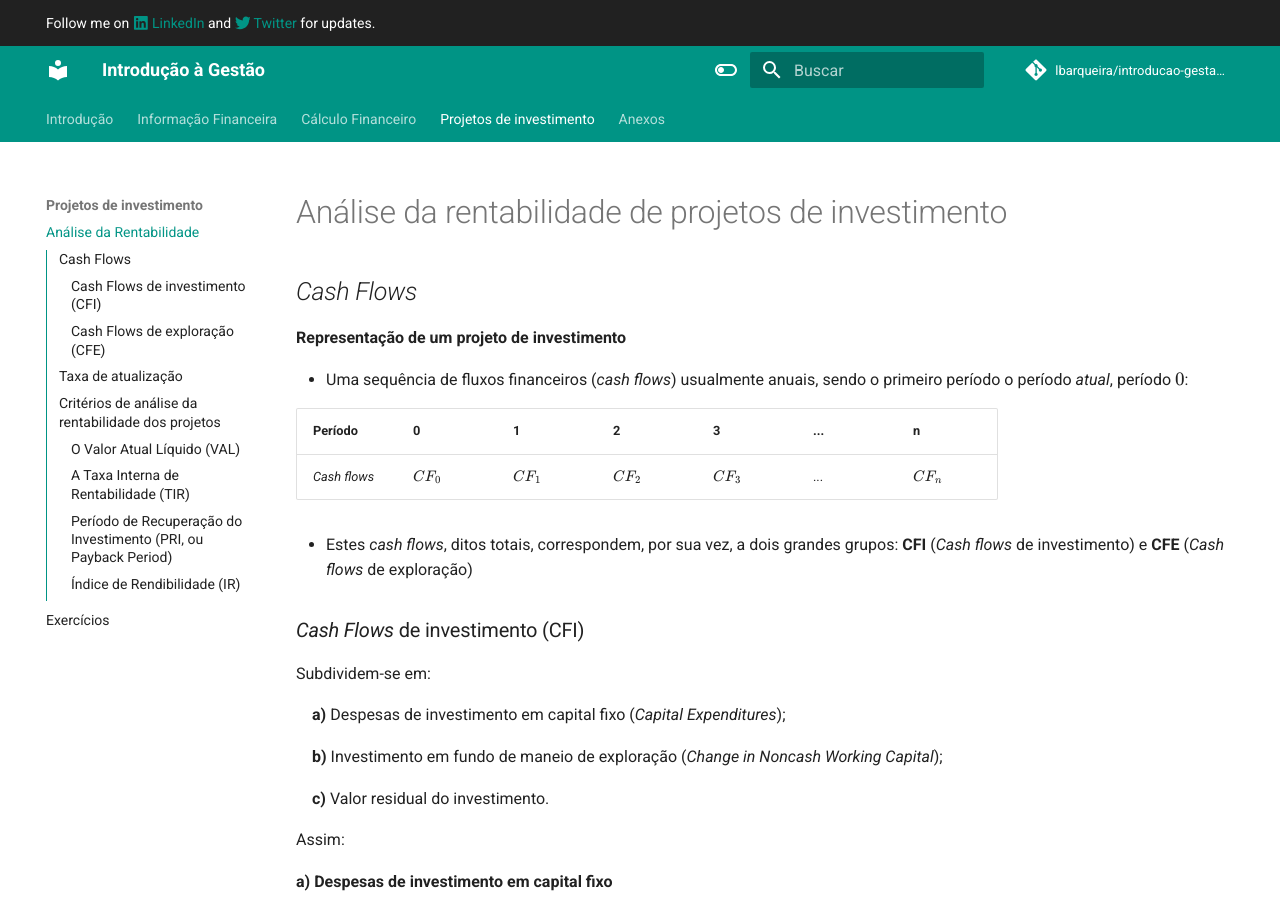
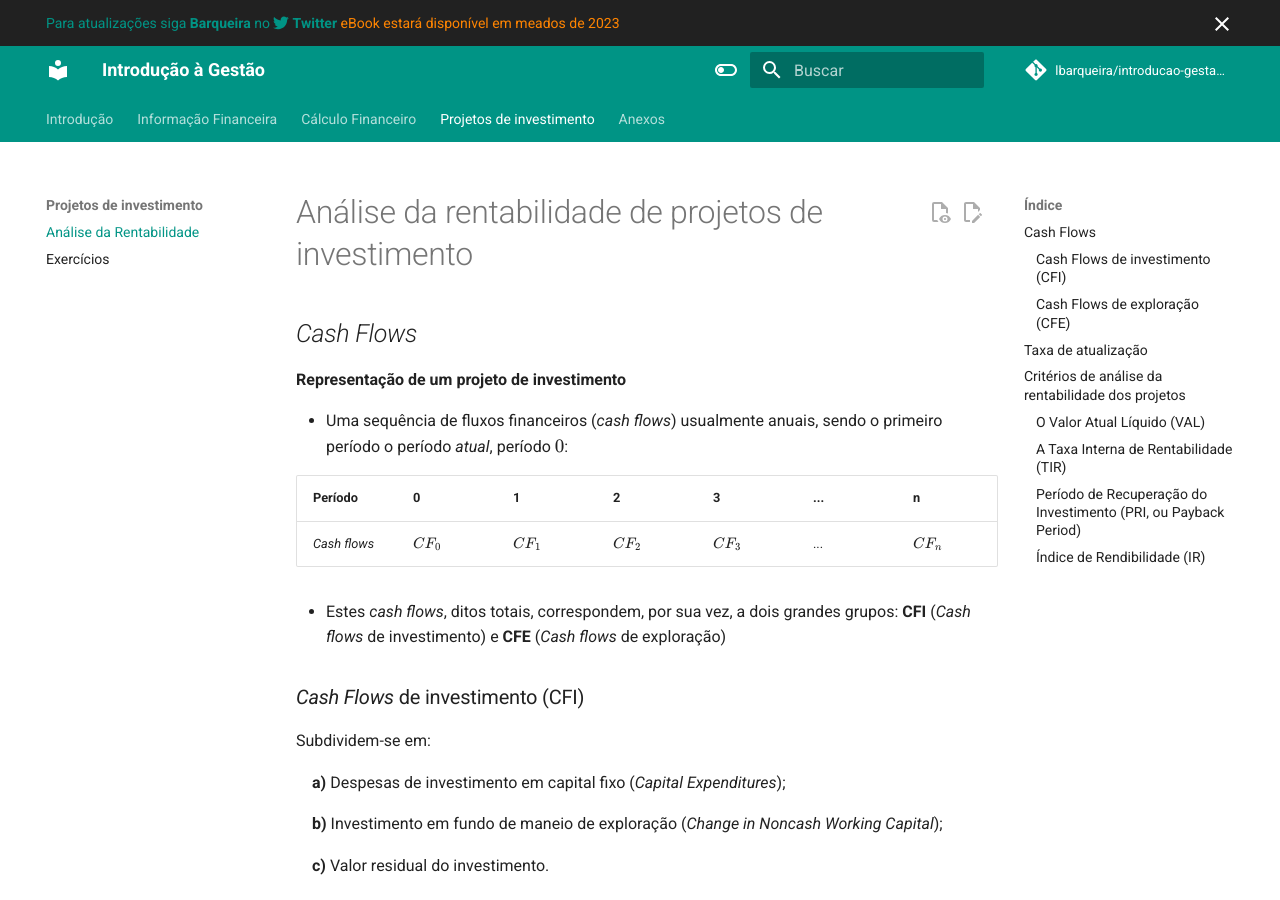
Before and after one commit to lbarqueira/introducao-gestao-material-mkdocs, an MkDocs documentation site: the page built from docs/anal_rentabilidade.md, in a window 1280 px wide and 900 px high. Built offline with MkDocs 1.6.1 and Material for MkDocs 9.7.7, drawn with Linux system fonts in a browser that asks for light colours; comment, search, counter and statistics services are not loaded.

Commit message:
update docs

```diff
--- a/mkdocs.yml
+++ b/mkdocs.yml
@@ -34,10 +34,18 @@ theme:
   name: material
   custom_dir: overrides
   features:
+    - announce.dismiss
+    - content.code.copy
+    - content.action.edit
+    - content.action.view
+    - header.autohide
+    - navigation.instant
+    - navigation.indexes
+    - navigation.sections
     - navigation.tabs
-    - navigation.sections
-    - toc.integrate
     - navigation.top
+    - navigation.tracking
+    - toc.follow
   language: pt
   palette:
     - scheme: default
--- a/overrides/main.html
+++ b/overrides/main.html
@@ -1,7 +1,14 @@
 {% extends "base.html" %}
 
 {% block announce %}
-Follow me on <a href="https://www.linkedin.com/company/gaseri"><span class="twemoji">{% include ".icons/fontawesome/brands/linkedin.svg" %}</span> LinkedIn</a> and <a href="https://twitter.com/vedranmiletic"><span class="twemoji">{% include ".icons/fontawesome/brands/twitter.svg" %}</span> Twitter</a> for updates.
+  <a href="https://twitter.com/barqueira">
+    Para atualizações siga <strong>Barqueira</strong> no
+    <span class="twemoji twitter">
+      {% include ".icons/fontawesome/brands/twitter.svg" %}
+    </span>
+    <strong>Twitter</strong>
+  </a>
+  <span style="color:rgb(255, 132, 0)">eBook estará disponível em meados de 2023</span>
 {% endblock %}
 
 {% block content %}
```
